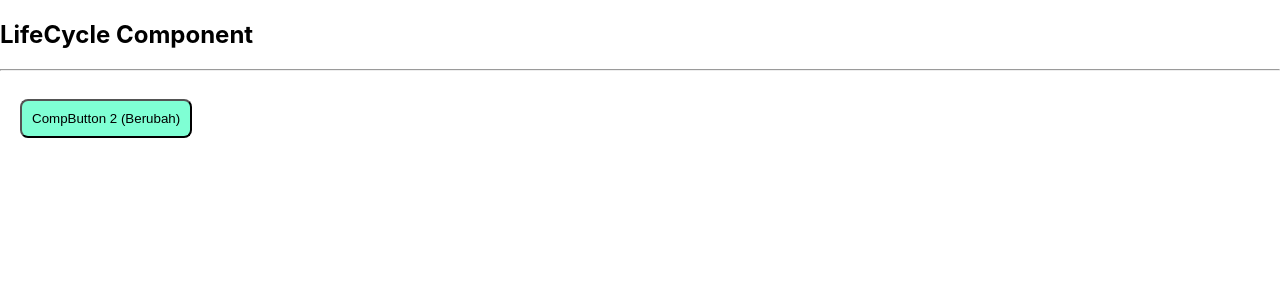
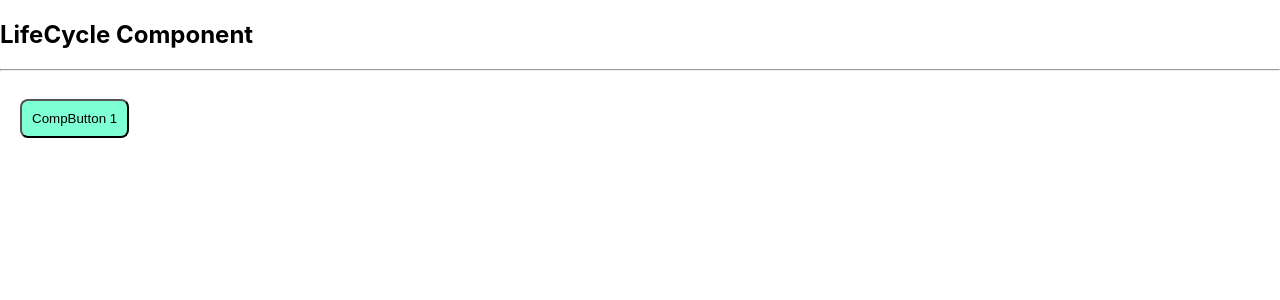
Before and after one commit to faizbyp/tutorial-react, a React (Create React App) app: page / in a window 1280 px wide. Shown: the top 300 px of the page. Built offline with nearby package versions, Linux system fonts and the light colour scheme.

Commit message:
Life Cycle #2

```diff
--- a/public/index.html
+++ b/public/index.html
@@ -24,7 +24,7 @@
       work correctly both with client-side routing and a non-root public URL.
       Learn how to configure a non-root public URL by running `npm run build`.
     -->
-    <title>Hello World</title>
+    <title>Belajar React</title>
   </head>
   <body>
     <noscript>You need to enable JavaScript to run this app.</noscript>
--- a/src/container/Home/Home.jsx
+++ b/src/container/Home/Home.jsx
@@ -4,6 +4,18 @@ import LifeCycleComp from '../LifeCycleComp/LifeCycleComp'
 // import Product from '../Product/Product'
 
 export class Home extends Component {
+  state = {
+    showComponent: true
+  }
+
+  componentDidMount() {
+    // setTimeout(() => {
+    //   this.setState({
+    //     showComponent: false
+    //   })
+    // }, 7000)
+  }
+
   render() {
     return (
       <div>
@@ -37,7 +49,12 @@ export class Home extends Component {
 
         <h2>LifeCycle Component</h2>
         <hr />
-        <LifeCycleComp />
+        {
+          this.state.showComponent
+          ?
+          <LifeCycleComp />
+          : null
+        }
       </div>
     )
   }
--- a/src/container/LifeCycleComp/LifeCycleComp.jsx
+++ b/src/container/LifeCycleComp/LifeCycleComp.jsx
@@ -17,16 +17,23 @@ export class LifeCycleComp extends Component {
 
     componentDidMount(){
         console.log('componentDidMount')
-        setTimeout(() => {
-            this.setState({
-                count: '2 (Berubah)'
-            })
-        }, 5000)
+        // setTimeout(() => {
+        //     this.setState({
+        //         count: '2 (Berubah)'
+        //     })
+        // }, 5000)
 
     }
 
     shouldComponentUpdate(nextProps, nextState) {
-        console.log('shouldComponentUpdate')
+        console.group('shouldComponentUpdate')
+        // console.log('next props: ', nextProps)
+        console.log('next state: ', nextState)
+        console.log('this state: ', this.state)
+        console.groupEnd()
+        if(this.state.count >= 4) {
+            return false
+        }
         return true
     }
 
@@ -43,9 +50,15 @@ export class LifeCycleComp extends Component {
         console.log('componentWillUnmount')
     }
 
+    changeCount = () => {
+        this.setState({
+            count: this.state.count + 1
+        })
+    }
+
   render() {
     return (
-      <button className='btn'>CompButton {this.state.count}</button>
+      <button className='btn' onClick={this.changeCount}>CompButton {this.state.count}</button>
     )
   }
 }
```
